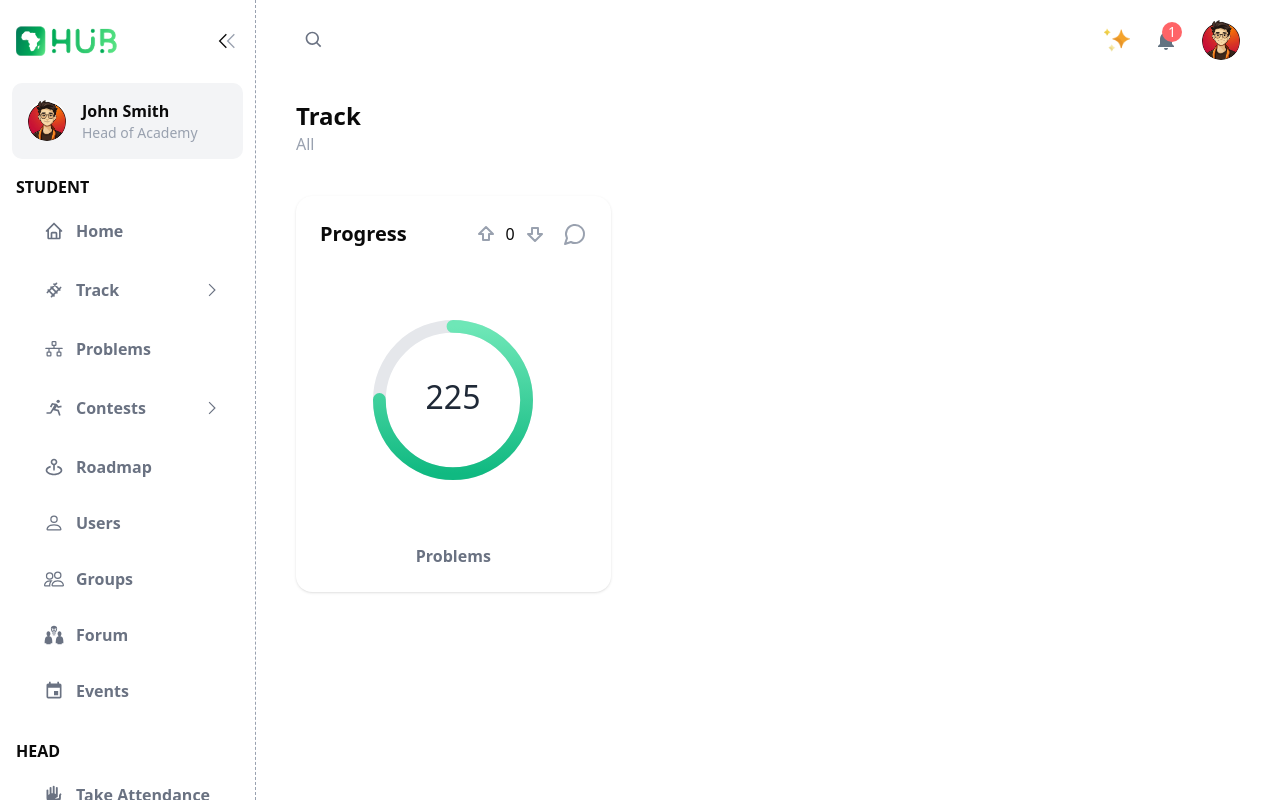
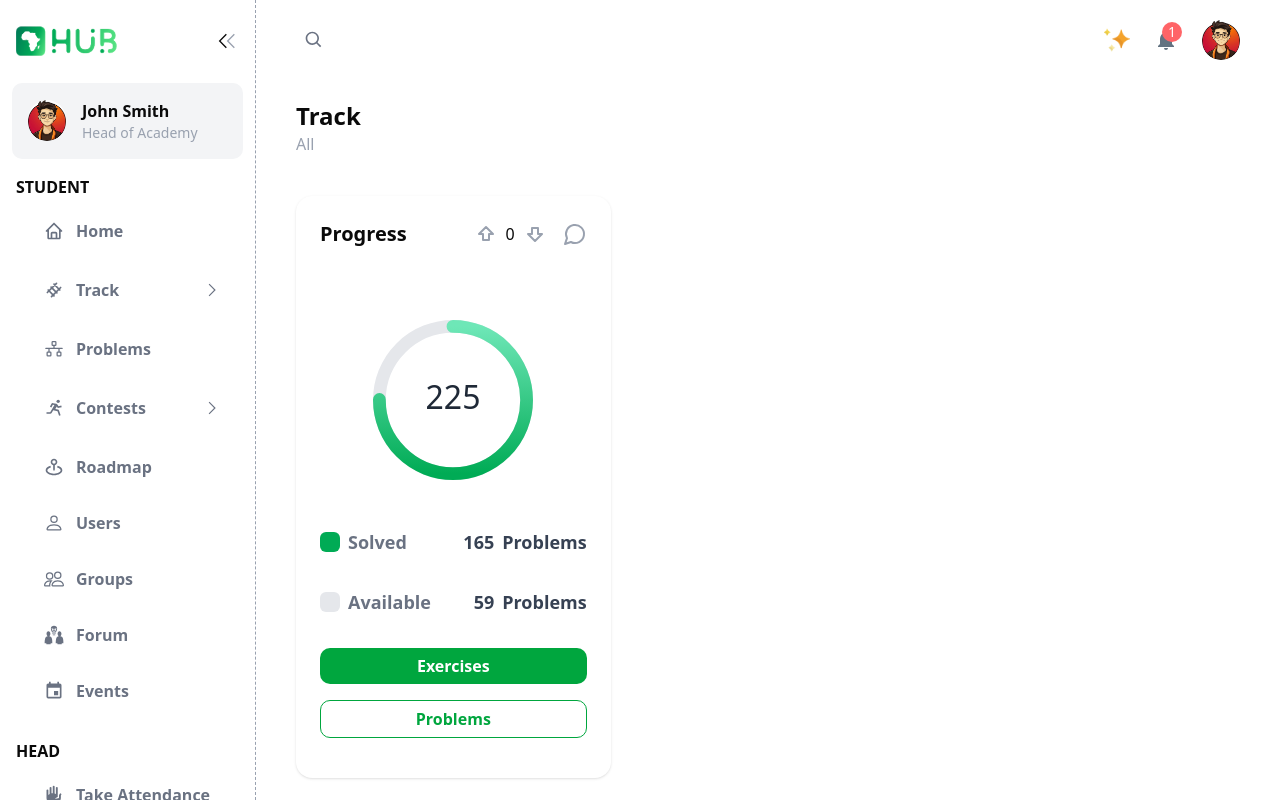
Before and after one commit to RealEskalate/AASTU-G5-T2, a Next.js app: page /tracks in a window 1280 px wide. Built offline with nearby package versions, Linux system fonts and the light colour scheme.

Commit message:
track ui

```diff
--- a/app/components/Sidebar.tsx
+++ b/app/components/Sidebar.tsx
@@ -70,7 +70,7 @@ function Sidebar() {
           </Link>
 
           {/* Track Dropdown */}
-          <div
+          <Link href={"./tracks"}
             className="flex justify-between items-center hover:bg-gray-100 py-3 px-4 mx-3 rounded-lg mt-2 cursor-pointer"
             onClick={() => setIsTrackOpen(!isTrackOpen)}
           >
@@ -87,7 +87,7 @@ function Sidebar() {
                 />
               </div>
             )}
-          </div>
+          </Link>
           <motion.div
             variants={dropdownVariants}
             initial="closed"
--- a/app/components/Tracks/TracksProgress.tsx
+++ b/app/components/Tracks/TracksProgress.tsx
@@ -1,9 +1,9 @@
-'use client';
+"use client";
 
 import { ArrowBigDown, ArrowBigUp, MessageCircle } from "lucide-react";
 import React from "react";
-import { CircularProgressbar, buildStyles } from 'react-circular-progressbar';
-import 'react-circular-progressbar/dist/styles.css';
+import { CircularProgressbar, buildStyles } from "react-circular-progressbar";
+import "react-circular-progressbar/dist/styles.css";
 
 function TracksProgress() {
   console.log(buildStyles);
@@ -27,10 +27,10 @@ function TracksProgress() {
             value={75}
             text={`225`}
             styles={buildStyles({
-              pathColor: 'url(#gradient)',
-              textColor: '#1f2937',
-              trailColor: '#e5e7eb',
-              textSize: '20px',
+              pathColor: "url(#gradient)",
+              textColor: "#1f2937",
+              trailColor: "#e5e7eb",
+              textSize: "20px",
             })}
           />
           {/* Adding gradient for the path */}
@@ -38,14 +38,37 @@ function TracksProgress() {
             <defs>
               <linearGradient id="gradient" gradientTransform="rotate(90)">
                 <stop offset="0%" stopColor="#6ee7b7" />
-                <stop offset="100%" stopColor="#10b981" />
+                <stop offset="100%" stopColor="#00ab55" />
               </linearGradient>
             </defs>
           </svg>
         </div>
       </div>
 
-      <div className="text-center mt-4 text-gray-500 font-semibold">
+      <div className="flex justify-between items-center mb-4 text-lg text-gray-500 font-semibold">
+        <div className="flex items-center gap-2 mb-4">
+          <div className="w-5 h-5 bg-[#00ab55] rounded-sm"></div>
+          <span>Solved</span>
+        </div>
+        <div className="flex items-center gap-2 mb-4 text-gray-700">
+          <span>165</span>
+          <span>Problems</span>
+        </div>
+      </div>
+      <div className="flex justify-between items-center mb-4 text-lg text-gray-500 font-semibold">
+        <div className="flex items-center gap-2 mb-4">
+          <div className="w-5 h-5 bg-gray-200 rounded-sm"></div>
+          <span>Available</span>
+        </div>
+        <div className="flex items-center gap-2 mb-4 text-gray-700">
+          <span>59</span>
+          <span >Problems</span>
+        </div>
+      </div>
+      <div className="flex justify-center items-center mb-4 text-white font-semibold bg-green-600 hover:bg-green-700 rounded-lg py-1.5 text-center">
+        Exercises
+      </div>
+      <div className="flex justify-center items-center mb-4 border border-green-600  font-semibold text-green-600 hover:text-green-700 rounded-lg py-1.5 text-center">
         Problems
       </div>
     </div>
--- a/app/page.tsx
+++ b/app/page.tsx
@@ -1,11 +1,16 @@
 
 import Dashboard from "./components/Dashboard/Dashboard";
+import Problems from "./components/Problems";
+import ProgressComp from "./components/Progress/ProgressComp";
+import Tracks from "./components/Tracks/Tracks";
 
 export default function Home() {
   return (
     <div>
-      <Dashboard/>
-
+      {/* <Dashboard/> */}
+      {/* <Tracks/> */}
+      {/* <ProgressComp/> */}
+      <Problems/>
 
     </div>
   );
--- /dev/null
+++ b/app/problems/page.tsx
@@ -0,0 +1,12 @@
+import React from 'react'
+import Problems from '../components/Problems'
+
+function page() {
+  return (
+    <div>
+        <Problems/>
+    </div>
+  )
+}
+
+export default page
```
